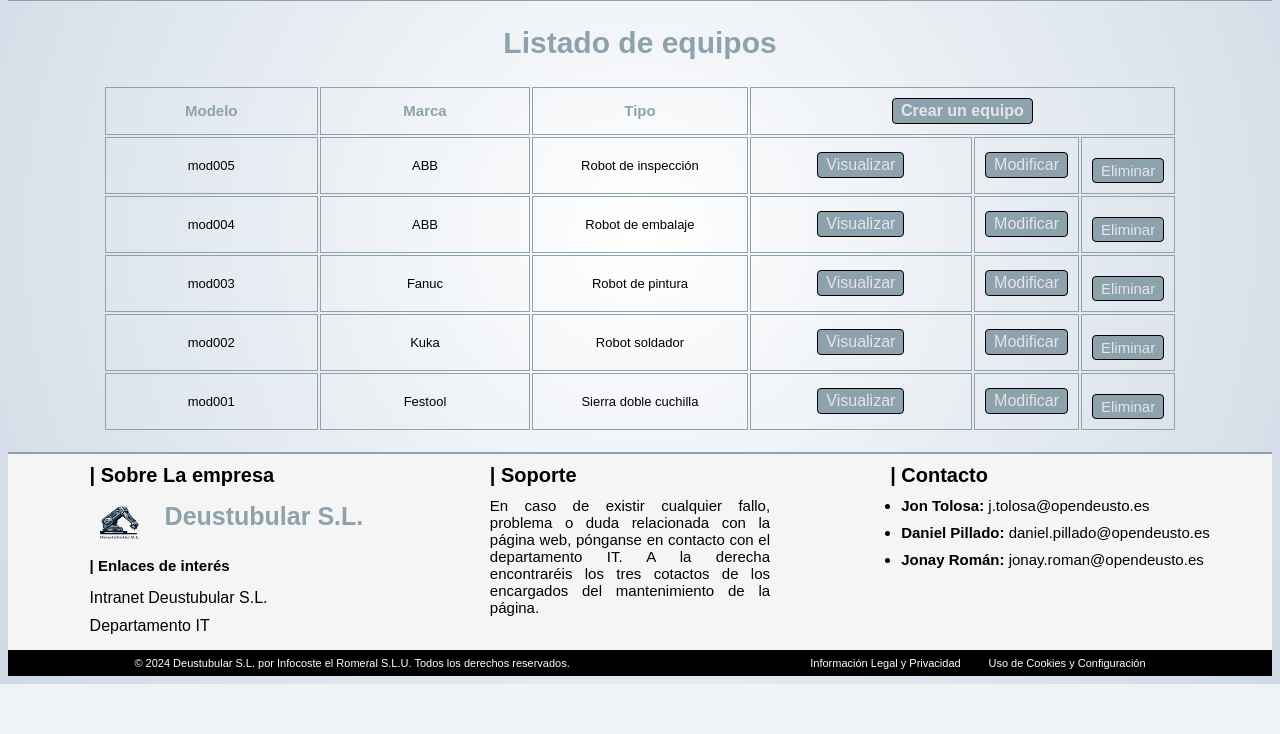
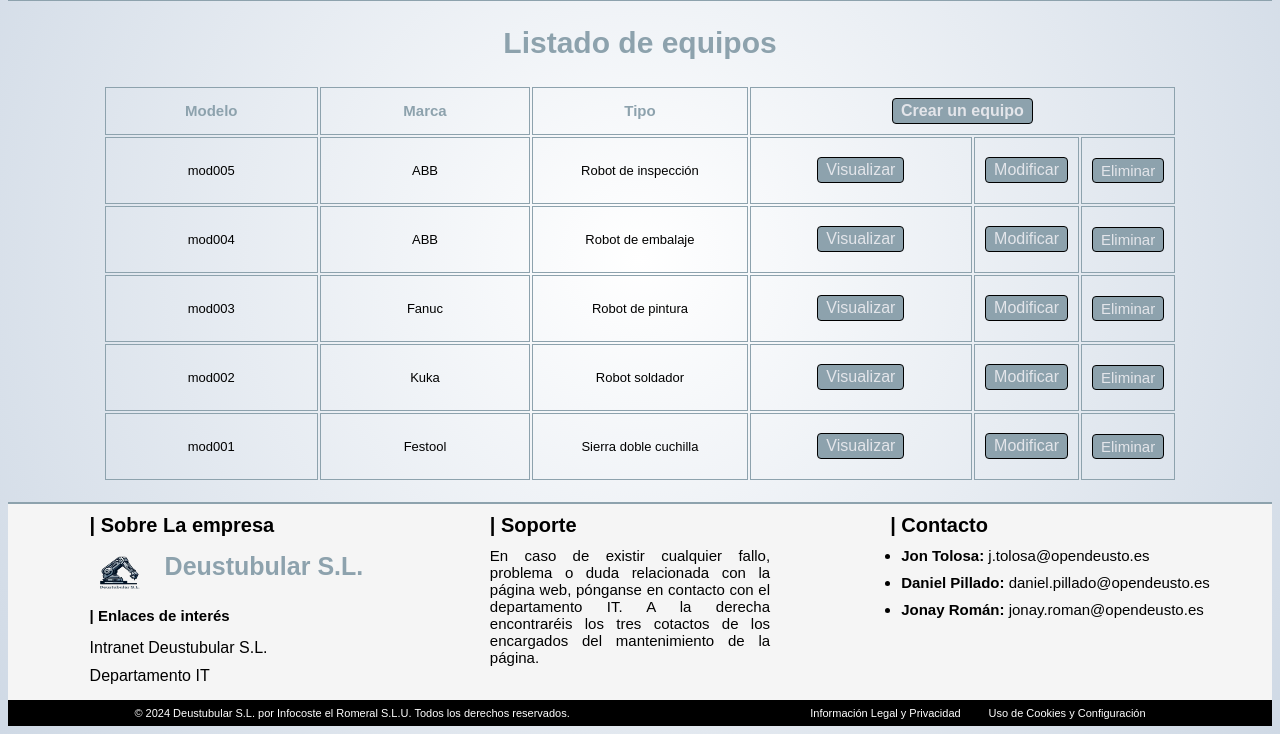
Before and after one commit to JonayRoman/E2-Equipo7, a Django app: page /appGestionProduccion/equipos in a window 1280 px wide. Shown: the part 217-951 px from the top of the page. Before the commit the page ends 901 px from the top, so only its background shows below. Run offline with Django 5.2, Linux system fonts and the light colour scheme; data comes from the database, SQL or seed files in the repository; both versions use the stored data as it was after the commit.

Commit message:
crear varios registros y solucionar problema boton eliminar

```diff
--- a/static/css/style.css
+++ b/static/css/style.css
@@ -392,14 +392,21 @@ table {
      border: 1px solid black;
 }
 
-.boton-eliminar {
+.formulario-boton-eliminar {
+    display: flex;
+    justify-content: center;
+    align-items: center;
+}
+
+.formulario-boton-eliminar .boton-eliminar {
     background-color: #8da2ad;
     color: #e3e5ea;
     font-size: 1.5rem;
-    padding: 0.3rem 0.3rem;
+    padding: 0.3rem 0.8rem;
     border-radius: 4px;
     cursor: pointer;
     border: 1px solid black;
+    margin-bottom: 1rem;
 }
 
 .nada-creado {
--- a/templates/appGestionProduccion/empleado_list.html
+++ b/templates/appGestionProduccion/empleado_list.html
@@ -23,7 +23,7 @@
                         <td>{{ empleado.telefono }}</td>
                         <td><a href="{% url 'empleados_update' empleado.id %}" class="boton-enlace">Modificar</a></td>
                         <td>
-                            <form method="POST" action="{% url "empleados_delete" empleado.id%}">
+                            <form class="formulario-boton-eliminar" method="POST" action="{% url "empleados_delete" empleado.id%}">
                                 {% csrf_token %}
                                 <input class="boton-eliminar" type="submit" value="Eliminar">
                             </form>
--- a/templates/appGestionProduccion/equipo_list.html
+++ b/templates/appGestionProduccion/equipo_list.html
@@ -20,7 +20,7 @@
                         <td><a href="{% url 'equipo_show' equipo.id %}" class="boton-enlace">Visualizar</a></td>
                         <td><a href="{% url 'equipos_update' equipo.id %}" class="boton-enlace">Modificar</a></td>
                         <td>
-                            <form method="POST" action="{% url "equipos_delete" equipo.id%}">
+                            <form class="formulario-boton-eliminar" method="POST" action="{% url "equipos_delete" equipo.id%}">
                                 {% csrf_token %}
                                 <input class="boton-eliminar" type="submit" value="Eliminar">
                             </form>
--- a/templates/appGestionProduccion/proceso_list.html
+++ b/templates/appGestionProduccion/proceso_list.html
@@ -20,7 +20,7 @@
                         <td><a href="{% url 'procesos_show' proceso.id %}" class="boton-enlace">Visualizar</a></td>
                         <td><a href="{% url 'proceso_update' proceso.id %}" class="boton-enlace">Modificar</a></td>
                         <td>
-                            <form method="POST" action="{% url "proceso_delete" proceso.id%}">
+                            <form class="formulario-boton-eliminar" method="POST" action="{% url "proceso_delete" proceso.id%}">
                                 {% csrf_token %}
                                 <input class="boton-eliminar" type="submit" value="Eliminar">
                             </form>
```
Also changed, not shown: db.sqlite3.
